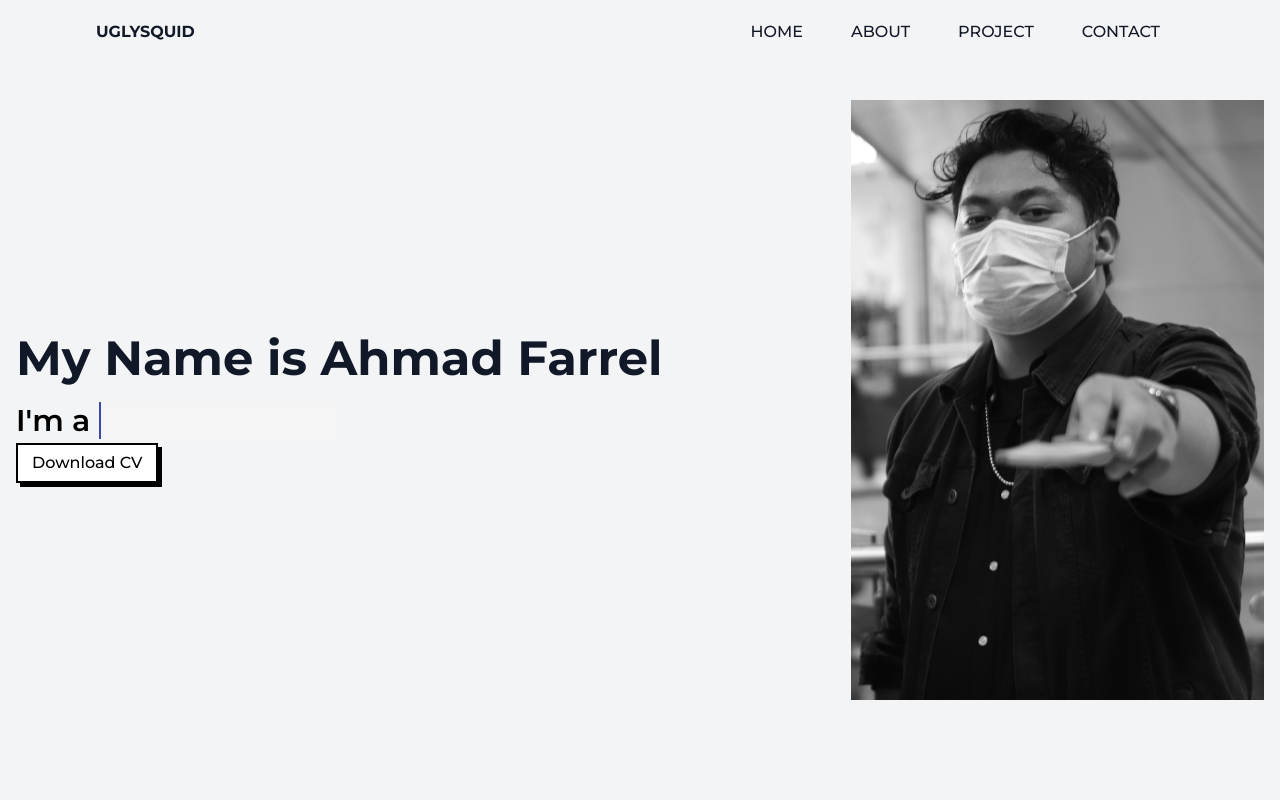
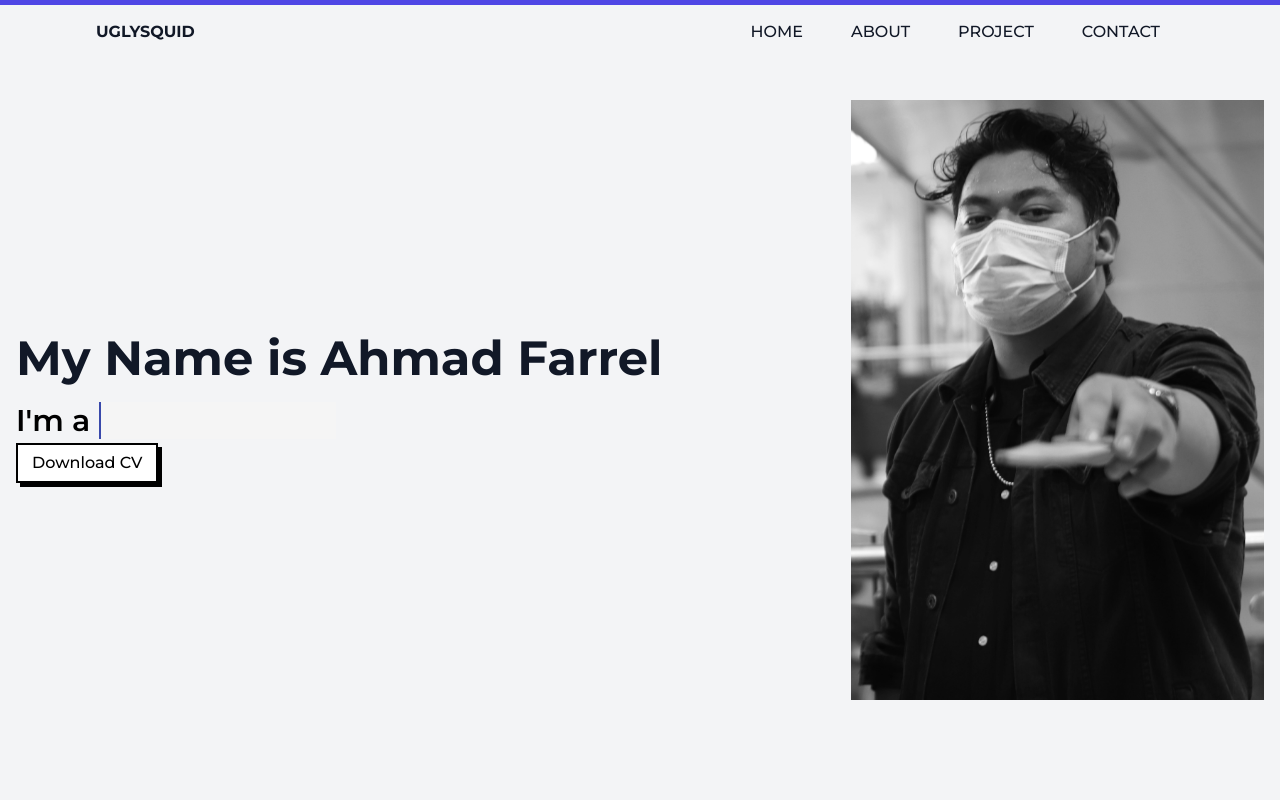
Before and after one commit to EnvyL27/portfolio, a React (Vite) app: page / in a window 1280 px wide. Shown: the top 800 px of the page. Built offline with nearby package versions, Linux system fonts and the light colour scheme.

Commit message:
add scroll effect

```diff
--- a/package.json
+++ b/package.json
@@ -11,6 +11,7 @@
     "server": "live-server public --host=0.0.0.0 --port=3000 --middleware=./disable-browser-cache.js"
   },
   "dependencies": {
+    "framer-motion": "^10.16.0",
     "react": "^18.2.0",
     "react-dom": "^18.2.0",
     "react-router-dom": "^6.15.0"
--- a/src/App.css
+++ b/src/App.css
@@ -0,0 +1,9 @@
+.progress-bar {
+    position: fixed;
+    top: 0;
+    left: 0;
+    right: 0;
+    height: 10px;
+    background: var(--red);
+    transform-origin: 0%;
+  }
--- a/src/App.jsx
+++ b/src/App.jsx
@@ -1,4 +1,5 @@
 import { BrowserRouter, Route, Routes } from 'react-router-dom'
+import { motion, useScroll,useSpring } from "framer-motion"
 import Nav from "./layouts/navbar";
 import "./App.css";
 import Hero from "./component/hero";
@@ -6,8 +7,25 @@ import Footer from "./layouts/footer";
 import About from "./component/about";
 
 function App() {
+  const { scrollYProgress } = useScroll();
+  const scaleX = useSpring(scrollYProgress, {
+    stiffness: 100,
+    damping: 30,
+    restDelta: 0.001
+  })
   return (
     <>
+    <motion.div
+        className="fixed bg-indigo-600 z-50"
+        style={{ scaleX,
+          top: 0,
+          bottom: 0,
+          right: 0,
+          left: 0,
+          height: 5,
+          transformOrigin: "0%"
+        }}
+      />
     <BrowserRouter>
           <Nav />
           <div>
--- a/src/layouts/navbar.jsx
+++ b/src/layouts/navbar.jsx
@@ -18,7 +18,7 @@ function navbar() {
   })
   return (
     <>
-      <div className="z-50 fixed navbar lg:py-4 lg:px-24 bg-transparent">
+      <div className="z-10 fixed navbar lg:py-4 lg:px-24 bg-transparent">
         <div className="lg:navbar-start max-lg:hidden">
           <a href="#" className="text-center column-1">
             <div className="bg-blend-difference logo w-full font-bold text-md text-gray-900">
```
Also changed, not shown: 1 other file (tests, documents, lock files or other folders).
